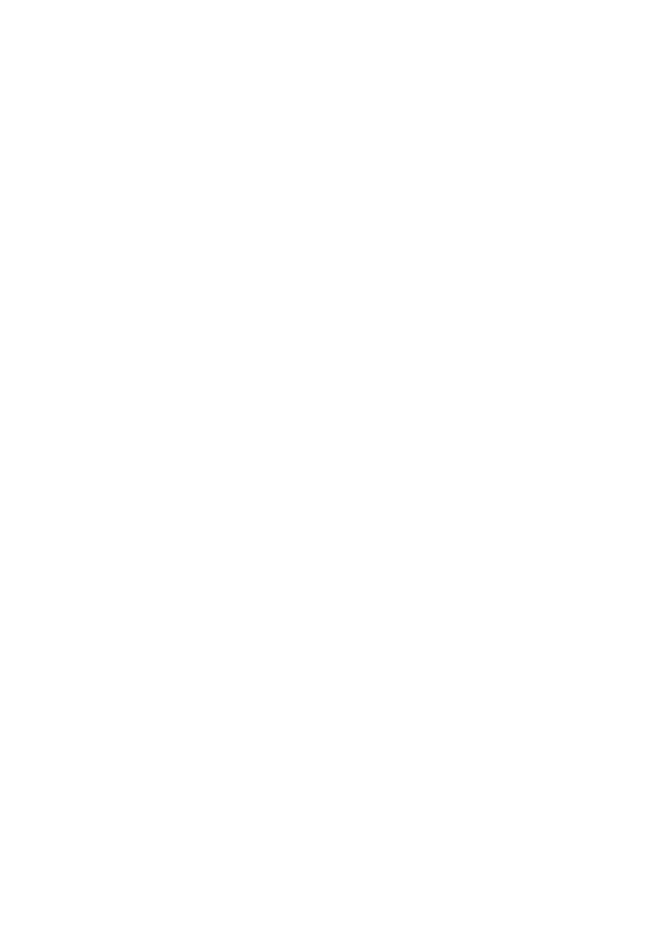
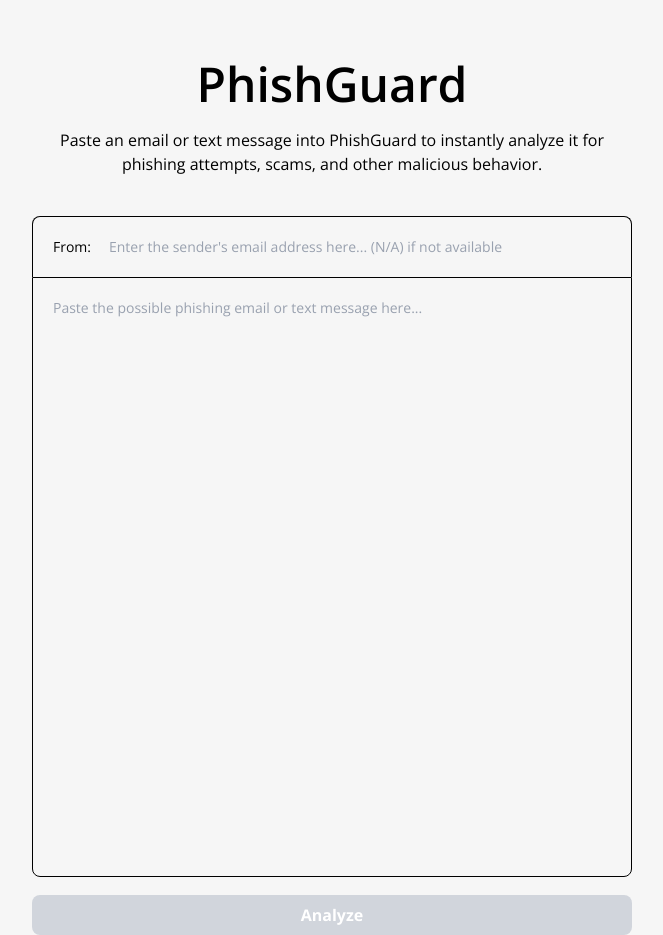
Before and after one commit to dakota-brewton/Phish-Guard, a Next.js app: page / in a window 1280 px wide. Shown: the part 100-1035 px from the top of the page, without its empty margins (308-971 px from the left). Before the commit the page ends 800 px from the top, so only its background shows below. Built offline with nearby package versions, Linux system fonts and the light colour scheme.

Commit message:
Main page of html developed, minor css tweaks and logic for how a user inserts a message and proceeds to the next page.

```diff
--- a/app/dashboard/page.tsx
+++ b/app/dashboard/page.tsx
@@ -1,8 +1,9 @@
-export default function Main() {
+export default function Dashboard() {
     return (
-    <main>
-      <h1>Dashboard</h1>
-      <p>Data and stats will go here!</p>
-    </main>
+    <div className="flex flex-col items-center mt-40">
+      <h1 className="text-5xl font-semibold">Dashboard</h1>
+
+
+    </div>
   );
 }
--- a/app/globals.css
+++ b/app/globals.css
@@ -1,7 +1,7 @@
 @import "tailwindcss";
 
 :root {
-  --background: #FFFFFF;
+  --background: #F6F6F6;
   --foreground: #000000;
 }
 
--- a/app/layout.tsx
+++ b/app/layout.tsx
@@ -8,8 +8,8 @@
 });
 
 export const metadata: Metadata = {
-  title: "Create Next App",
-  description: "Generated by create next app",
+  title: "Phishguard",
+  description: "Detect malicious/phishing emails",
 };
 
 export default function RootLayout({ children }: LayoutProps<"/">) {
--- a/app/page.tsx
+++ b/app/page.tsx
@@ -1,8 +1,39 @@
-export default function Dashboard() {
+"use client";
+
+import { useRouter } from 'next/navigation';
+import { useState, ChangeEvent } from 'react';
+
+export default function Main() {
+  const router = useRouter();
+  // Create state variables to hold input text
+  const [text, setText] = useState<string>('')
+  const [text2, setText2] = useState<string>('')
+  // Handles input change/update state
+  const handleChange = (e: ChangeEvent<HTMLTextAreaElement>) => {
+    setText(e.target.value);
+  };
+
+  const handleChange2 = (e: ChangeEvent<HTMLInputElement>) => {
+    setText2(e.target.value);
+  };
+
+  // We must determine if the analyze button should be disabled or not, only when there is nothing there
+  const isButtonDisabled = text.trim() === '' || text2.trim() === '';
+
     return (
-    <main>
-      <h1>Phish Guard</h1>
-      <p>Paste an email to check for phishing.</p>
-    </main>
+    <div className="flex flex-col items-center mt-40">
+      <h1 className="text-5xl font-semibold">PhishGuard</h1>
+      <h2 className="mt-5 max-w-150 text-center">Paste an email or text message into PhishGuard to instantly analyze it for phishing attempts, scams, and other malicious behavior.</h2>
+      <div className="mt-10 flex flex-col gap-3">
+        <div className="w-150">
+          <div className="flex items-center border border-b-0 rounded-t-lg">
+            <h1 className="text-sm p-5 w-14">From:</h1>
+            <input type="text" placeholder="Enter the sender's email address here... (N/A) if not available" onChange={handleChange2} className="w-full rounded-t-lg p-5 text-sm resize-none placeholder-gray-400 focus:outline-none"></input>
+          </div>
+          <textarea placeholder="Paste the possible phishing email or text message here..." onChange={handleChange} className="border text-sm p-5 rounded-lg rounded-t-none placeholder-gray-400 h-150 w-150 overflow-auto resize-none focus:outline-none"></textarea>
+        </div>
+        <button onClick={() => router.push('/dashboard')} disabled = {isButtonDisabled} className= "px-4 py-2 bg-green-400 hover:bg-green-500 text-white font-bold rounded-lg cursor-pointer disabled:bg-gray-300 disabled:cursor-default">Analyze</button>
+      </div>
+    </div>
   );
 }
```
